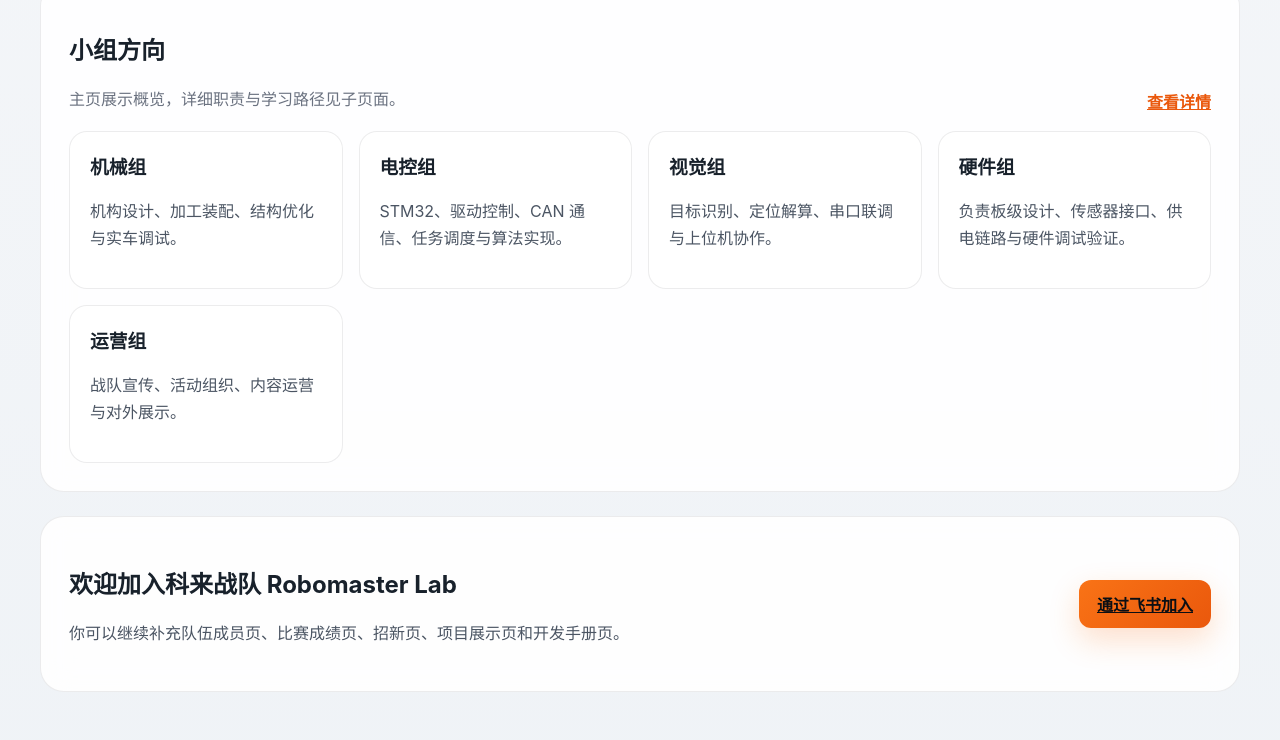
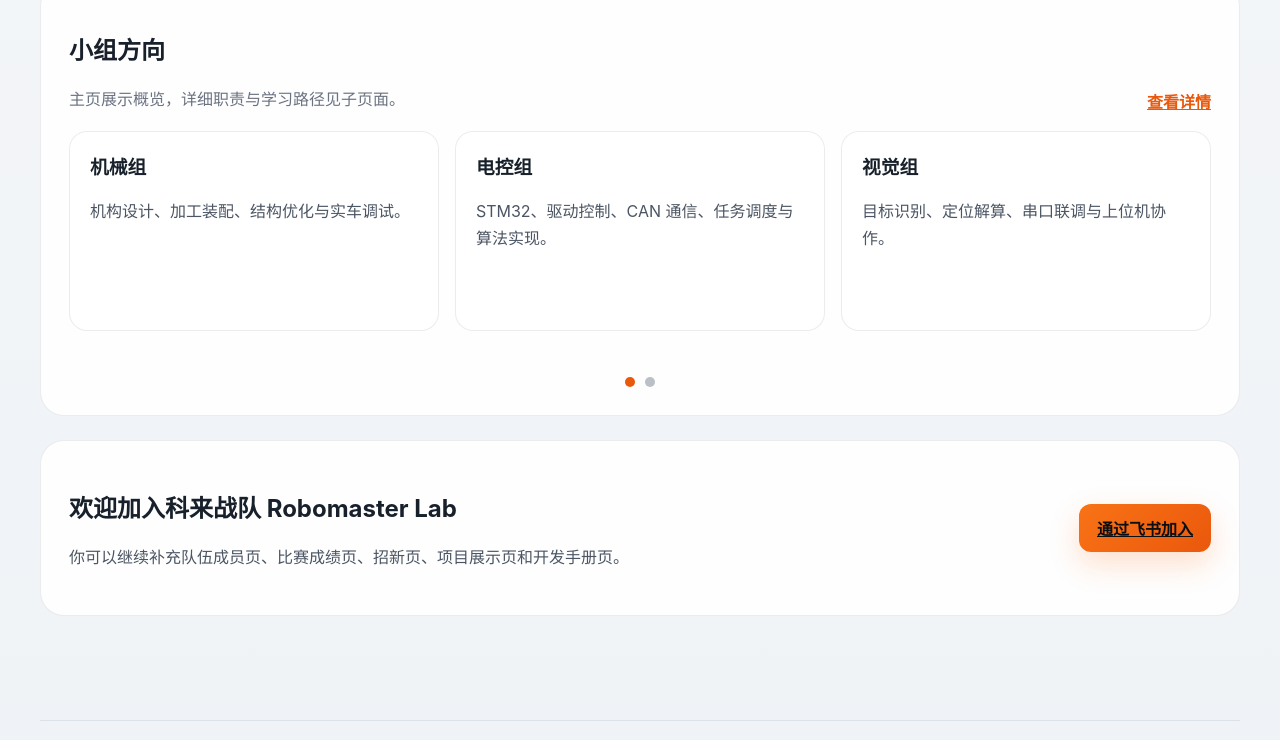
Before and after one commit to Szturin/robomaster-lab, an Astro site: page / in a window 1280 px wide. Shown: the part 926-1666 px from the top of the page. Built offline with nearby package versions, Linux system fonts and the light colour scheme; Astro itself is replaced by a stand-in of ours.

Commit message:
update site

```diff
--- a/src/pages/index.astro
+++ b/src/pages/index.astro
@@ -109,13 +109,33 @@ const robomasterUrl = 'https://www.robomaster.com/zh-CN';
 					</div>
 					<a class="text-link" href="/robomaster-lab/teams">查看详情</a>
 				</div>
-				<div class="grid four">
-					{sections.map((item) => (
-						<article class="card compact">
-							<h3>{item.name}</h3>
-							<p>{item.desc}</p>
-						</article>
-					))}
+				<div class="team-switcher" aria-label="小组方向切换">
+					<input class="team-toggle" type="radio" name="team-page" id="team-page-1" checked />
+					<input class="team-toggle" type="radio" name="team-page" id="team-page-2" />
+
+					<div class="team-pages">
+						<div class="team-page page-one">
+							{sections.slice(0, 3).map((item) => (
+								<article class="card compact team-card">
+									<h3>{item.name}</h3>
+									<p>{item.desc}</p>
+								</article>
+							))}
+						</div>
+						<div class="team-page page-two">
+							{sections.slice(3).map((item) => (
+								<article class="card compact team-card">
+									<h3>{item.name}</h3>
+									<p>{item.desc}</p>
+								</article>
+							))}
+						</div>
+					</div>
+
+					<div class="team-dots">
+						<label for="team-page-1" aria-label="查看第一页"></label>
+						<label for="team-page-2" aria-label="查看第二页"></label>
+					</div>
 				</div>
 			</section>
 
@@ -384,6 +404,65 @@ const robomasterUrl = 'https://www.robomaster.com/zh-CN';
 		grid-template-columns: repeat(4, minmax(0, 1fr));
 	}
 
+	.team-switcher {
+		margin-top: 18px;
+	}
+
+	.team-toggle {
+		position: absolute;
+		opacity: 0;
+		pointer-events: none;
+	}
+
+	.team-pages {
+		position: relative;
+		min-height: 230px;
+	}
+
+	.team-page {
+		display: none;
+		grid-template-columns: repeat(3, minmax(0, 1fr));
+		gap: 16px;
+	}
+
+	.team-card {
+		height: 100%;
+	}
+
+	#team-page-1:checked ~ .team-pages .page-one,
+	#team-page-2:checked ~ .team-pages .page-two {
+		display: grid;
+	}
+
+	.page-two {
+		grid-template-columns: repeat(2, minmax(0, 1fr));
+	}
+
+	.team-dots {
+		display: flex;
+		justify-content: center;
+		gap: 10px;
+		margin-top: 16px;
+	}
+
+	.team-dots label {
+		width: 10px;
+		height: 10px;
+		border-radius: 999px;
+		background: color-mix(in srgb, var(--text-soft) 45%, transparent);
+		cursor: pointer;
+		transition: transform 0.2s ease, background 0.2s ease;
+	}
+
+	.team-dots label:hover {
+		transform: scale(1.15);
+	}
+
+	#team-page-1:checked ~ .team-dots label[for='team-page-1'],
+	#team-page-2:checked ~ .team-dots label[for='team-page-2'] {
+		background: var(--accent);
+	}
+
 	.card {
 		border-radius: 18px;
 		padding: 20px;
@@ -402,12 +481,16 @@ const robomasterUrl = 'https://www.robomaster.com/zh-CN';
 	}
 
 	@media (max-width: 900px) {
-		.hero-main,
+		.team-page,
+		.page-two,
 		.three,
-		.four,
 		.callout {
 			grid-template-columns: 1fr;
 			display: grid;
+		}
+
+		.team-pages {
+			min-height: auto;
 		}
 
 		.nav {
```
